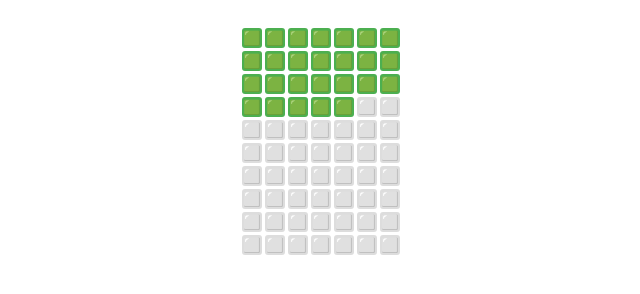
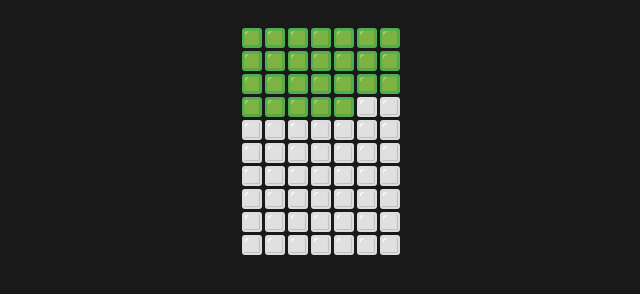
Before and after one commit to JustusHamann/Verbleibende-Tage, a plain HTML site: page index.html in a window 1280 px wide. Shown: the whole page, without its empty margins (319-959 px from the left). Drawn offline with Linux system fonts and the light colour scheme.

Commit message:
Update index.html

```diff
--- a/index.html
+++ b/index.html
@@ -7,7 +7,7 @@
     body {
       font-family: sans-serif;
       padding: 20px;
-      background: #ffffff; /* Weißer Hintergrund */
+      background: #191919; /* Weißer Hintergrund */
     }
 
     h1 {
```
